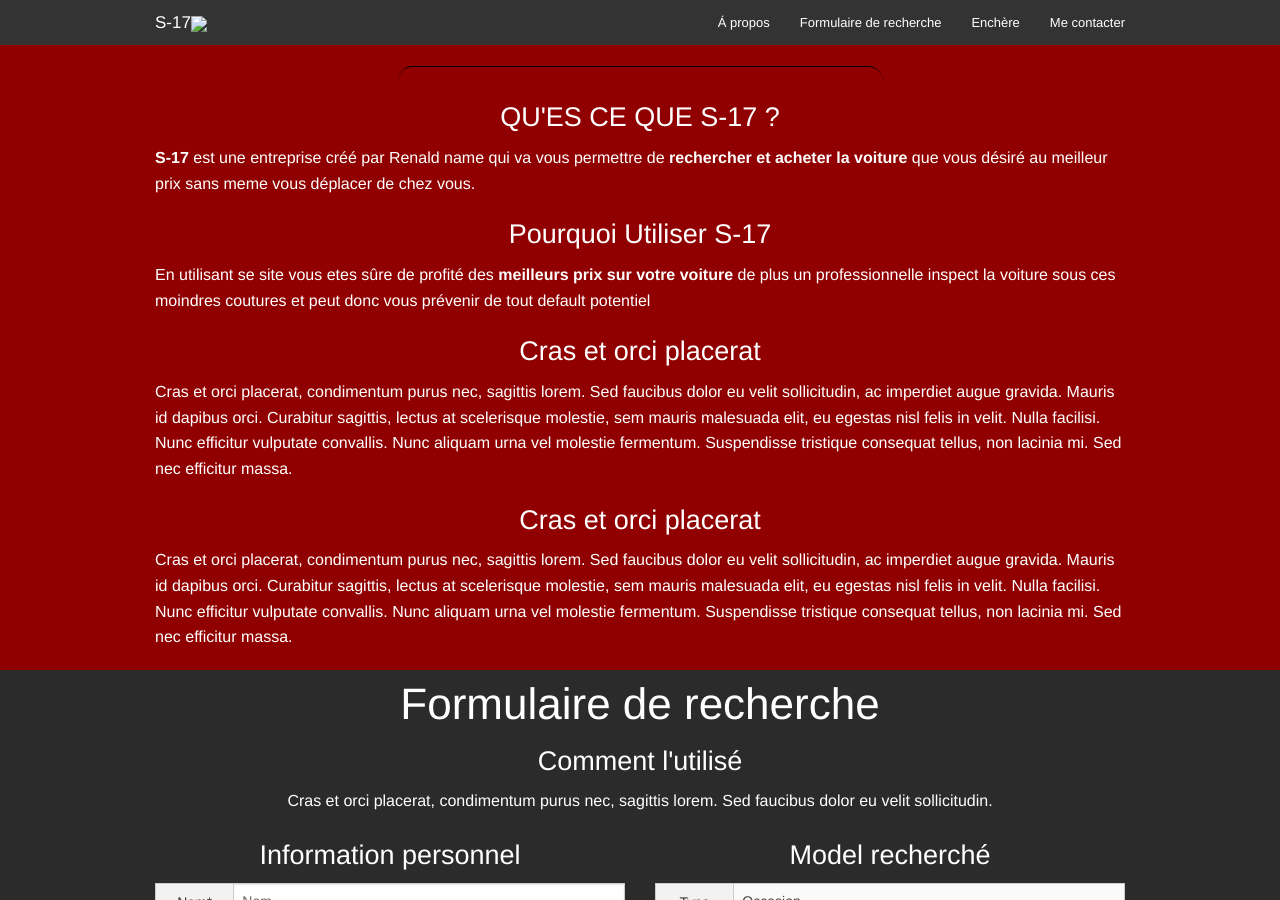
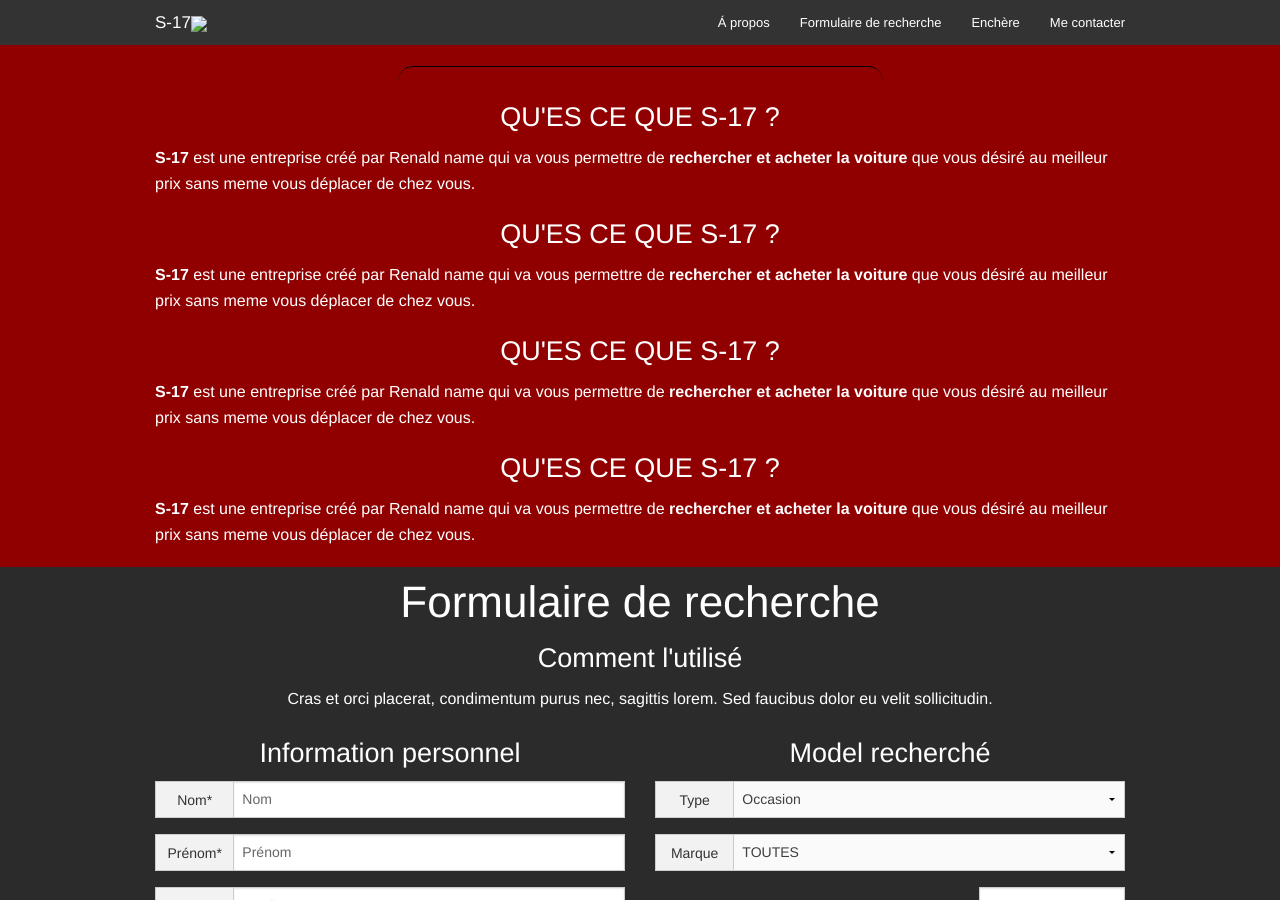
Before and after one commit to Thegeiger/S-17, a Jekyll site: the page built from index.html, in a window 1280 px wide and 900 px high, scrolled down 821 px. Built offline with Jekyll 4.4.1, drawn with Linux system fonts in a browser that asks for light colours.

Commit message:
Updated 'index.html' via CloudCannon

```diff
--- a/index.html
+++ b/index.html
@@ -125,14 +125,13 @@ footer:
             <h1 class="text-center">À PROPOS DE S-17</h1>
             <hr class="style-seven">
             <h3 class="text-center editable">QU'ES CE QUE S-17 ?</h3>
-            <p>{{page.apropos.paragraphe1.text}}</p>
-            <h3 class="text-center">{{page.apropos.paragraphe2.titre}}</h3>
-            <p>{{page.apropos.paragraphe2.text}}</p>
-            <h3 class="text-center">{{page.apropos.paragraphe3.titre}}</h3>
-            <p>{{page.apropos.paragraphe3.text}}</p>
-            <h3 class="text-center">{{page.apropos.paragraphe4.titre}}</h3>
-            <p>{{page.apropos.paragraphe4.text}}</p>
-
+            <p class="editable"><strong>S-17</strong> est une entreprise créé par Renald name qui va vous permettre de <strong>rechercher et acheter la voiture</strong> que vous désiré au meilleur prix sans meme vous déplacer de chez vous.</p>
+            <h3 class="text-center editable">QU'ES CE QUE S-17 ?</h3>
+            <p class="editable"><strong>S-17</strong> est une entreprise créé par Renald name qui va vous permettre de <strong>rechercher et acheter la voiture</strong> que vous désiré au meilleur prix sans meme vous déplacer de chez vous.</p>
+            <h3 class="text-center editable">QU'ES CE QUE S-17 ?</h3>
+            <p class="editable"><strong>S-17</strong> est une entreprise créé par Renald name qui va vous permettre de <strong>rechercher et acheter la voiture</strong> que vous désiré au meilleur prix sans meme vous déplacer de chez vous.</p>
+            <h3 class="text-center editable">QU'ES CE QUE S-17 ?</h3>
+            <p class="editable"><strong>S-17</strong> est une entreprise créé par Renald name qui va vous permettre de <strong>rechercher et acheter la voiture</strong> que vous désiré au meilleur prix sans meme vous déplacer de chez vous.</p>
           </div>
         </div>
 
```
